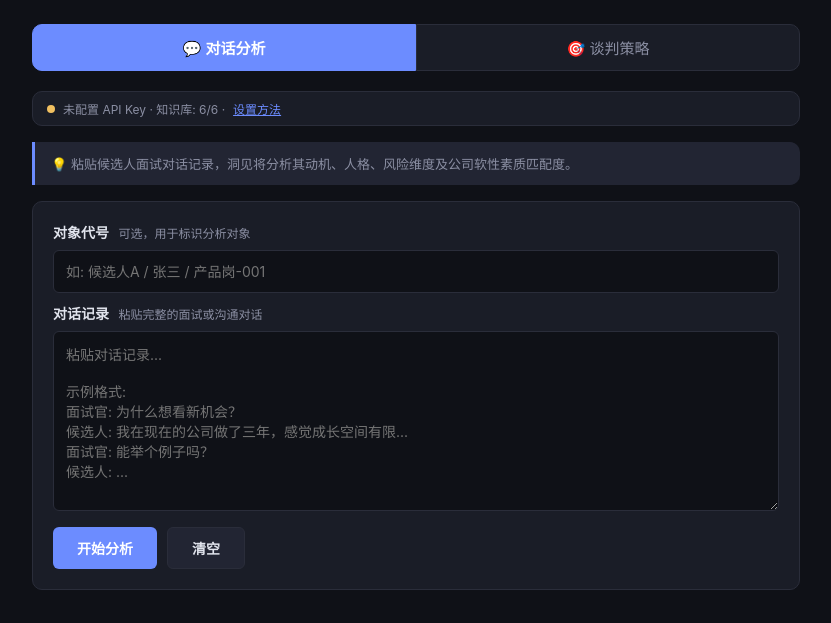
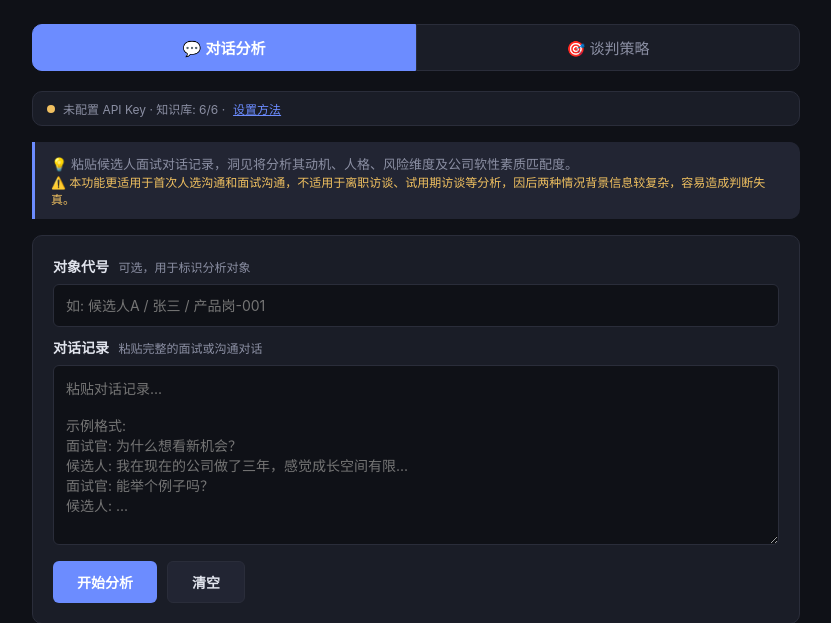
Before and after one commit to chris97979700/dongjian, a Flask app: page / in a window 1280 px wide. Shown: the part 119-742 px from the top of the page, without its empty margins (224-1055 px from the left). Run offline with Flask 3, Linux system fonts and the light colour scheme.

Commit message:
对话分析页添加使用场景说明

```diff
--- a/templates/index.html
+++ b/templates/index.html
@@ -352,7 +352,8 @@
   <!-- ========== 对话分析 Tab ========== -->
   <div id="panel-analyze">
     <div class="tip">
-      💡 粘贴候选人面试对话记录，洞见将分析其动机、人格、风险维度及公司软性素质匹配度。
+      💡 粘贴候选人面试对话记录，洞见将分析其动机、人格、风险维度及公司软性素质匹配度。<br>
+      <span style="color:var(--yellow);font-size:12px;">⚠️ 本功能更适用于首次人选沟通和面试沟通，不适用于离职访谈、试用期访谈等分析，因后两种情况背景信息较复杂，容易造成判断失真。</span>
     </div>
 
     <div class="card">
```
